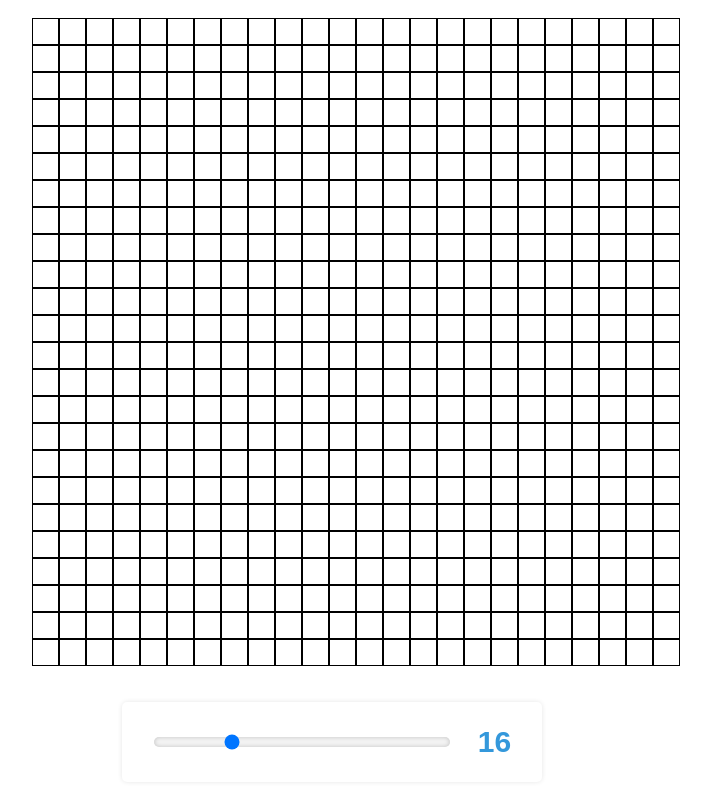
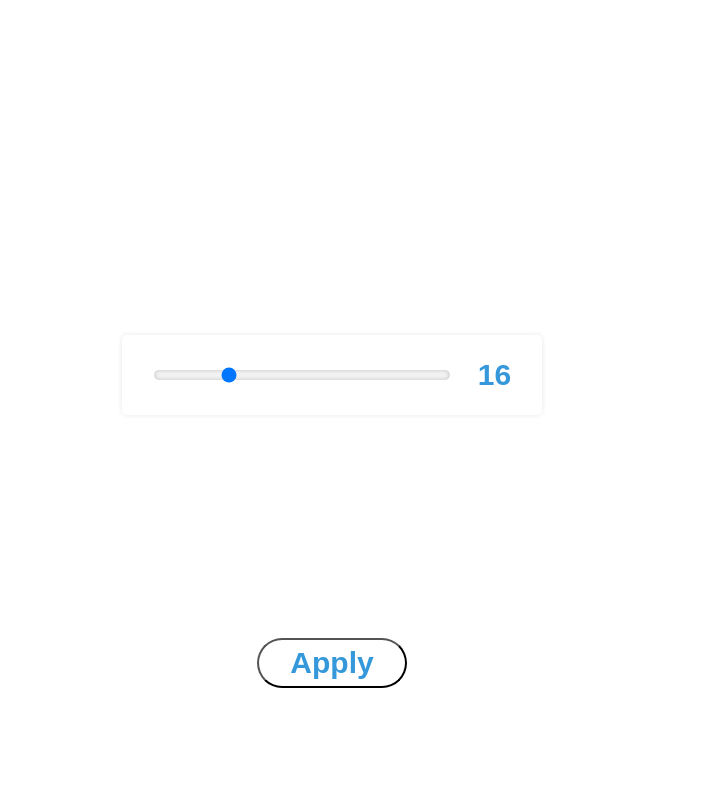
Before and after one commit to xwexerx/Etch-a-sketch, a plain HTML site: page index.html in a window 1280 px wide. Shown: the whole page, without its empty margins (308-1019 px from the left). Drawn offline with Linux system fonts and the light colour scheme.

Commit message:
Add slider logic

```diff
--- a/index.html
+++ b/index.html
@@ -11,10 +11,11 @@
     <div id="grid-container"></div>
     <div class="box">
         <div class="slider">
-            <input type="range" min="0" max="64" value="16">
+            <input type="range" min="1" max="64" value="16">
         </div>
         <div class="value">16</div>
     </div>
+    <button>Apply</button>
     <script src="./script.js"></script>
 </body>
 </html>
--- a/script.js
+++ b/script.js
@@ -1,4 +1,14 @@
 const grid = document.getElementById("grid-container");
+const slider = document.querySelector("input");
+const value = document.querySelector(".value");
+const button = document.querySelector("button");
+value.textContent = slider.value;
+slider.oninput = function() {
+    value.textContent = this.value;
+}
+button.addEventListener("click", () => play(slider.value));
+
+
 
 // Determine how many columns the grid will have based on the size
 function setGridTemplateColumns(size) {
@@ -20,9 +30,14 @@ function generateGridElements(size) {
     }
 }
 
+function clearGrid() {
+    while (grid.firstChild) {
+        grid.firstChild.remove()
+    }
+}
+
 function play(size = 16) {
+    clearGrid();
     setGridTemplateColumns(size);
     generateGridElements(size);
 }
-
-play(24);
--- a/style.css
+++ b/style.css
@@ -51,3 +51,16 @@ html, body {
     width: 55px;
     text-align: center;
 }
+
+button {
+    font-size: 30px;
+    font-weight: 600;
+    font-family: sans-serif;
+    color: #3498db;
+    background: white;
+    border-radius: 25px;
+    border-color: black;
+    width: 150px;
+    height: 50px;
+    cursor: pointer;
+}
```
